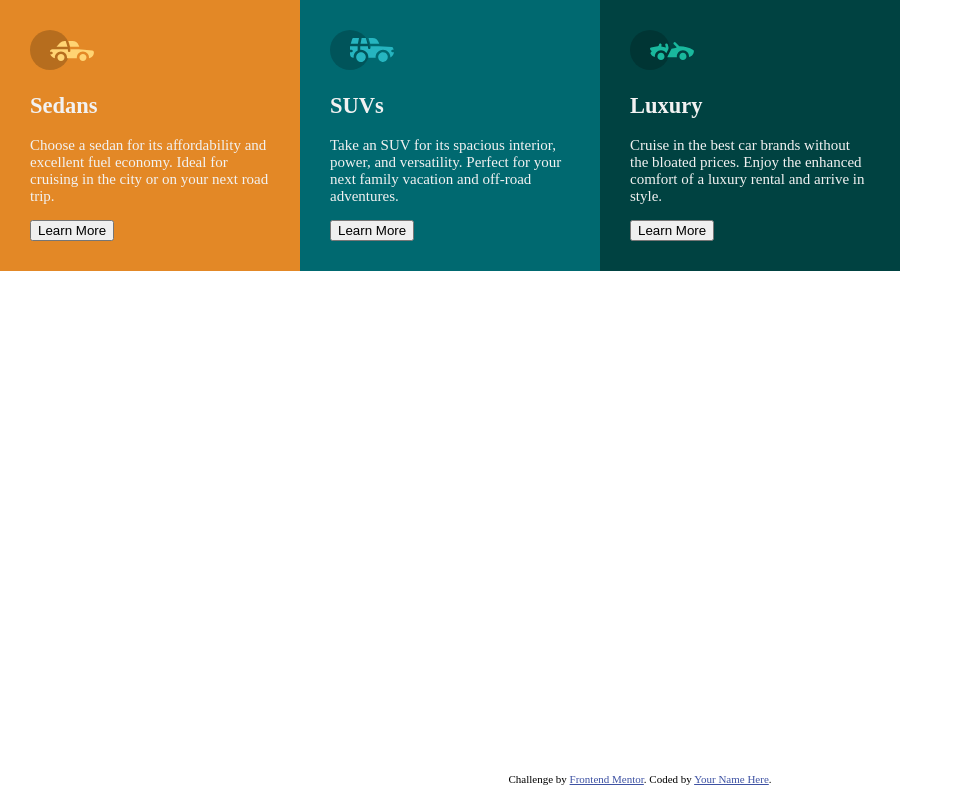
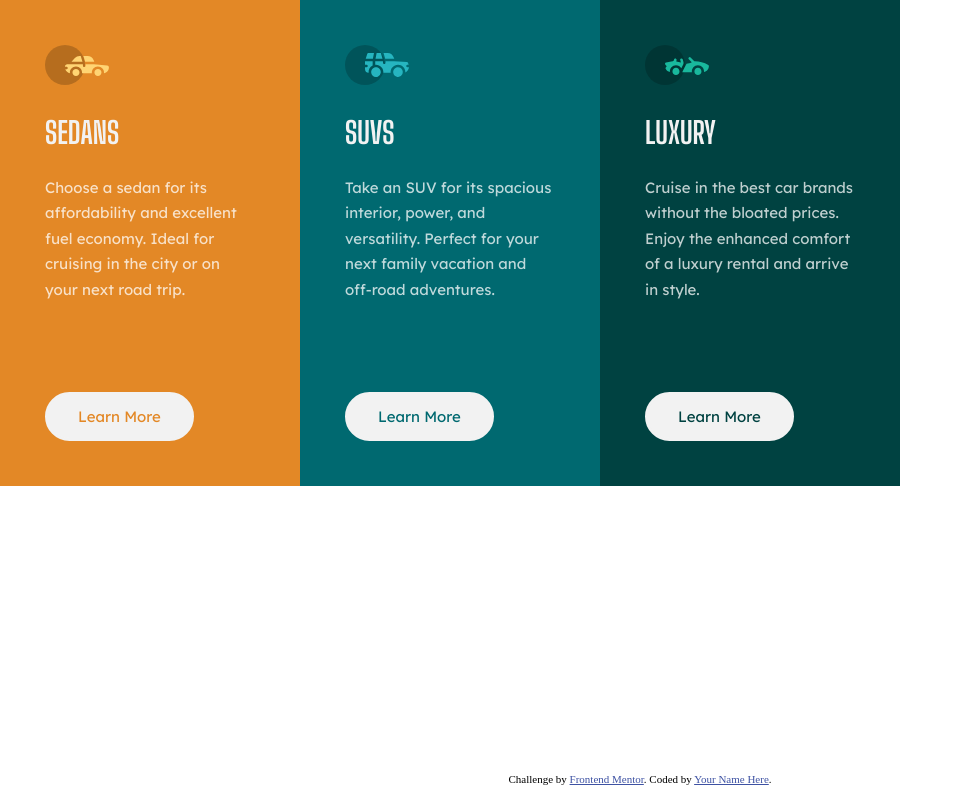
Before and after one commit to nilanshu96/3-column-preview-card-component, a plain HTML site: page index.html in a window 1280 px wide. Shown: the whole page, without its empty margins (0-963 px from the left). Drawn offline with Linux system fonts and the light colour scheme.

Commit message:
finished static desktop design

```diff
--- a/style.css
+++ b/style.css
@@ -9,8 +9,8 @@
     --very-light-gray: hsl(0, 0%, 95%); /* for headings, background, buttons */
 
     /* font families */
-    --font-lexend-deca: font-family: 'Lexend Deca', sans-serif;
-    --font-big-shoulders-display: font-family: 'Big Shoulders Display', cursive;
+    --font-lexend-deca: 'Lexend Deca', sans-serif;
+    --font-big-shoulders-display: 'Big Shoulders Display', cursive;
 }
 
 .cards_container {
@@ -21,8 +21,42 @@
 
 .card {
     flex: 0 1 100%;
-    padding: 2rem;
+    padding: 3rem;
+    font-family: var(--font-lexend-deca);
 }
+
+.card > p {
+    color: var(--transparent-white);
+    line-height: 1.7;
+}
+
+.card > h1 {
+    font-family: var(--font-big-shoulders-display);
+    text-transform: uppercase;
+    font-size: 2rem;
+}
+
+.card > button {
+    margin-top: 5rem;
+    font:inherit;
+    background-color: var(--very-light-gray);
+    border: solid var(--very-light-gray);
+    border-radius: 2rem;
+    padding: 0.8rem 2rem;
+}
+
+.sedan-card > button {
+    color: var(--bright-orange);
+}
+
+.suv-card > button {
+    color: var(--dark-cyan);
+}
+
+.luxury-card > button {
+    color: var(--very-dark-cyan);
+}
+
 
 .sedan-card {
     background-color: var(--bright-orange);
```
